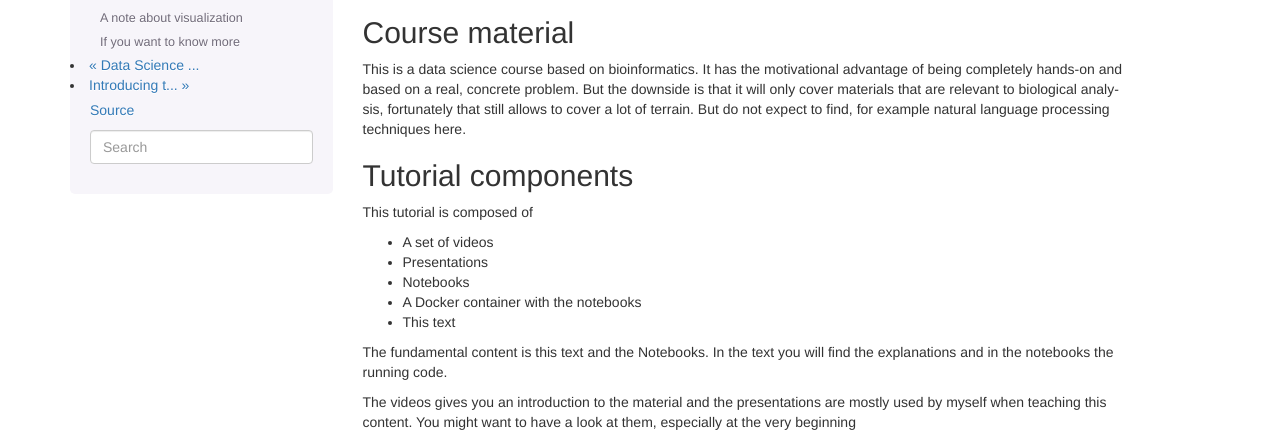
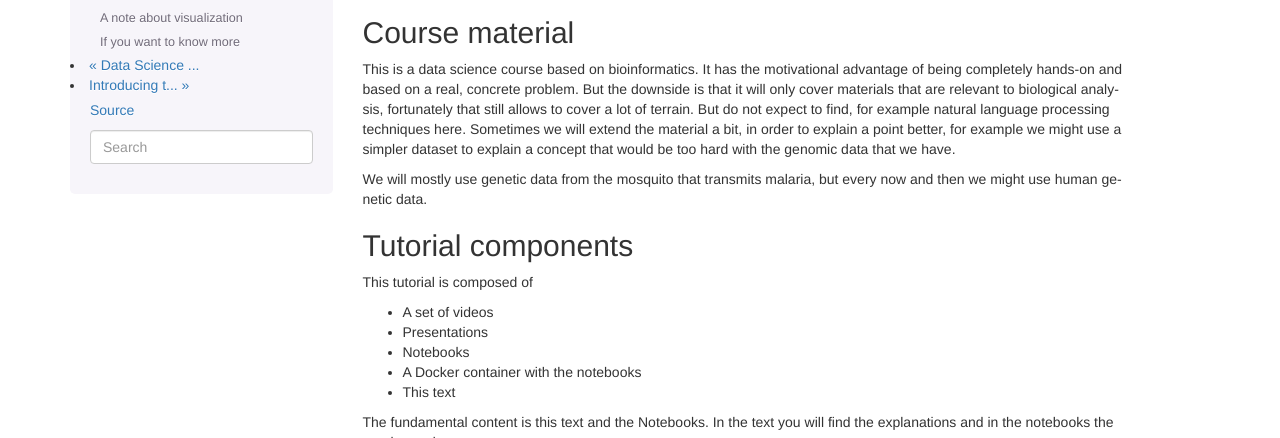
Before and after one commit to tiagoantao/data-science-teaching, a Sphinx documentation site: the page built from docs/intro.rst, in a window 1280 px wide and 900 px high, scrolled down 339 px, cut to the strip 199-637 px from the top of the window. Built offline with Sphinx 7.4.7, drawn with Linux system fonts in a browser that asks for light colours; pages that are not in the unit, such as notebooks, are missing from menus.

Commit message:
explaining the data

```diff
--- a/docs/intro.rst
+++ b/docs/intro.rst
@@ -38,6 +38,13 @@ But the downside is that
 it will only cover materials that are relevant to biological analysis,
 fortunately that still allows to cover a lot of terrain. But do not expect
 to find, for example natural language processing techniques here.
+Sometimes we will extend the material a bit, in order to explain a point
+better, for example we might use a simpler dataset to explain a concept
+that would be too hard with the genomic data that we have.
+
+We will mostly use genetic data from the mosquito that transmits malaria,
+but every now and then we might use human genetic data.
+
 
 Tutorial components
 ====================
```
